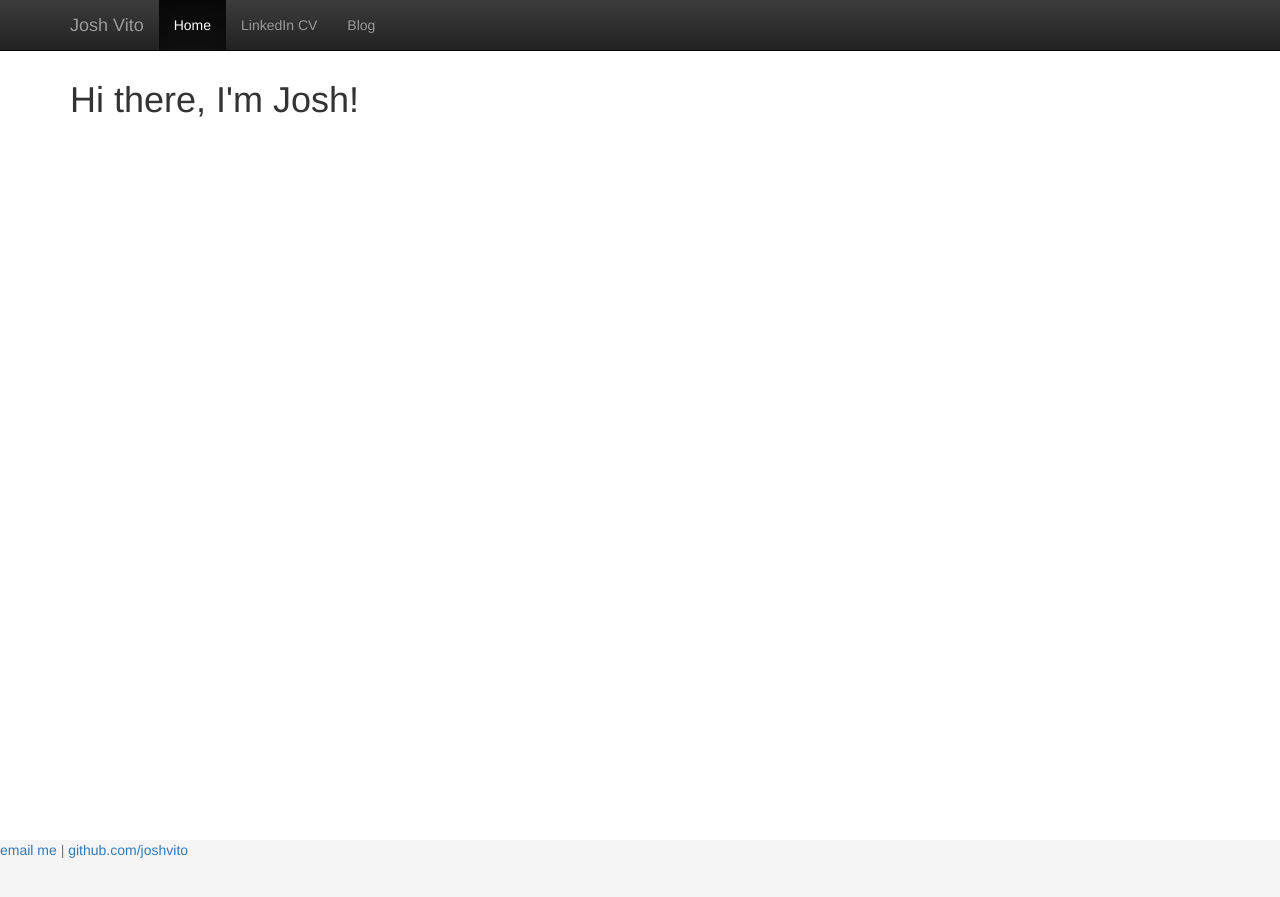
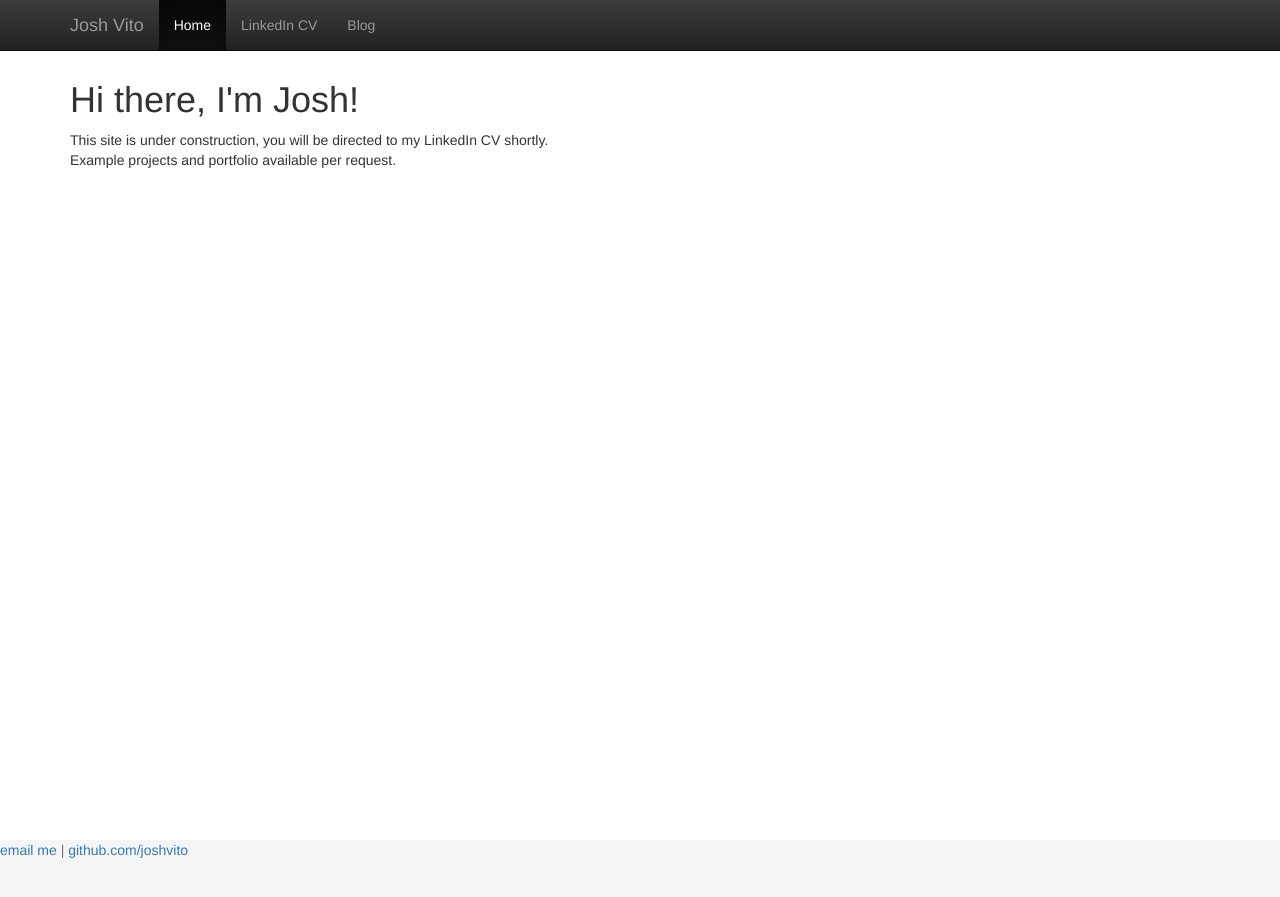
Before and after one commit to joshvito/joshvito.github.io, a Jekyll site: the page built from index.html, in a window 1280 px wide. Shown: the top 897 px of the page. Built offline with Jekyll 4.4.1, drawn with Linux system fonts in a browser that asks for light colours; nearby versions of some CDN libraries.

Commit message:
adding a set time out to nav to CV
while page is under construction, force a click to CV;

```diff
--- a/index.html
+++ b/index.html
@@ -4,5 +4,13 @@ title: joshvito.com
 ---
 <div class="blurb">
 	<h1>Hi there, I'm Josh!</h1>
-	<p></p>
+	<p>This site is under construction, you will be directed to my LinkedIn CV shortly. <br>Example projects and portfolio available per request.</p>
+
 </div><!-- /.blurb -->
+
+<script>
+var explode = function(){
+  $("a[href='https://www.linkedin.com/in/joshvito']").click();
+};
+setTimeout(explode, 3000);
+</script>
```
